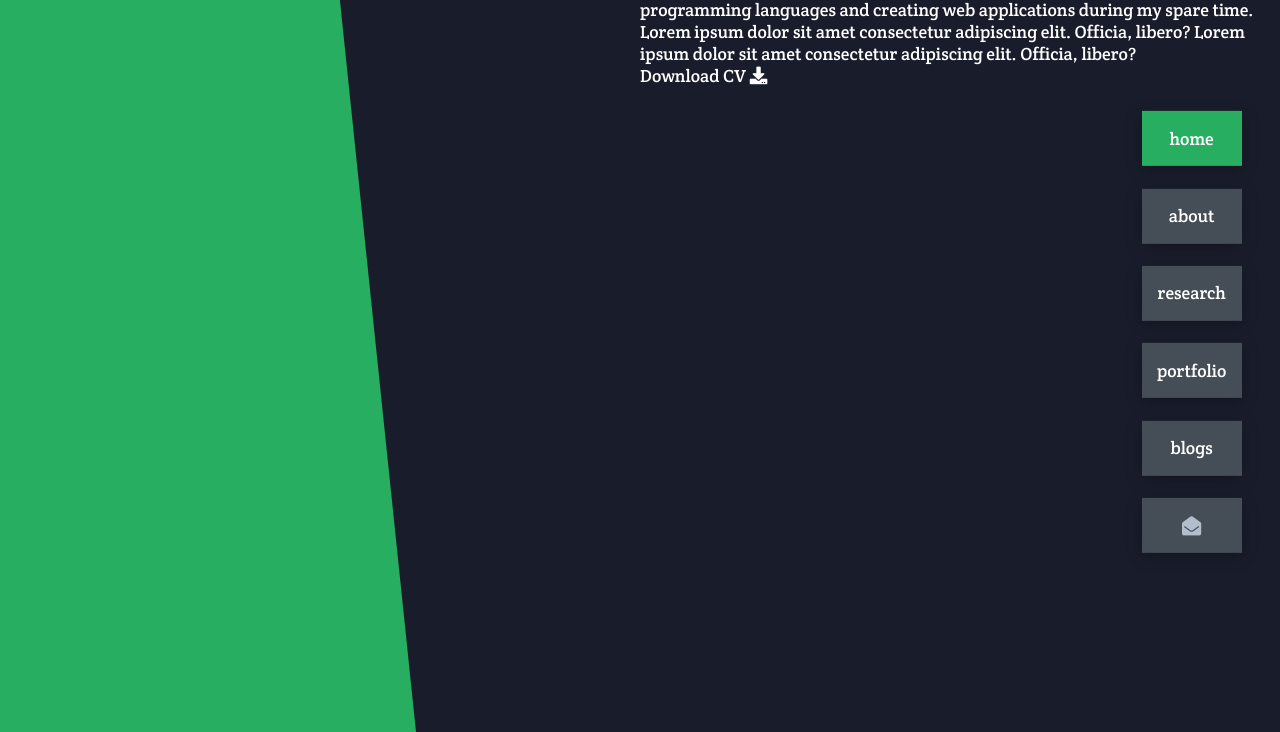
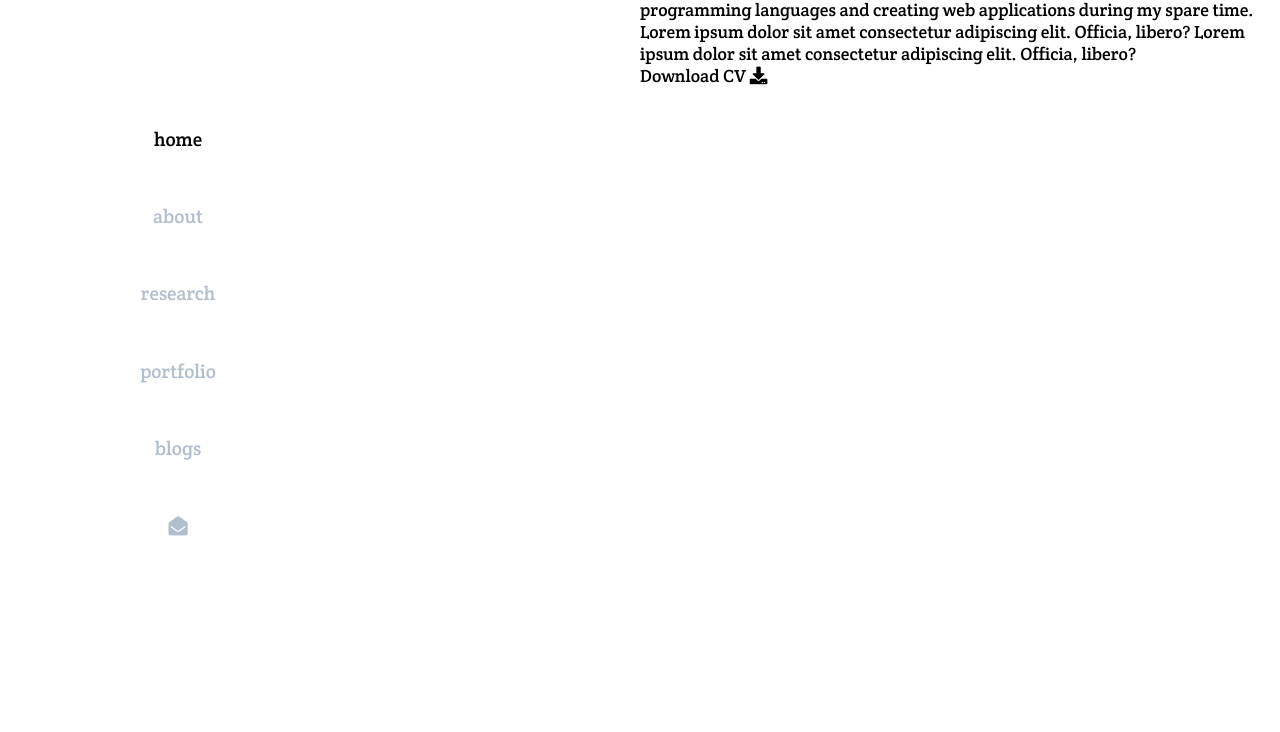
Before and after one commit to BoyoonChang/boyoonchang.github.io, a plain HTML site: page index.html in a window 1280 px wide. Shown: the part 68-800 px from the top of the page. Drawn offline with Linux system fonts and the light colour scheme.

Commit message:
change background color

```diff
--- a/index.html
+++ b/index.html
@@ -43,19 +43,19 @@
 
   <div class="controls">
     <div class="control control-1 active-btn" data-id="home">
-      <span>home</span>
+      <i class="no-italics">home</i>
     </div>
     <div class="control control-2" data-id="about">
-      <span>about</span>
+      <i class="no-italics">about</i>
     </div>
     <div class="control control-2" data-id="research">
-      <span>research</span>
+      <i class="no-italics">research</i>
     </div>
     <div class="control control-3" data-id="portfolio">
-      <span>portfolio</span>
+      <i class="no-italics">portfolio</i>
     </div>
     <div class="control control-4" data-id="blogs">
-      <span>blogs</span>
+      <i class="no-italics">blogs</i>
     </div>
     <div class="control control-5" data-id="contact">
       <i class="fas fa-envelope-open "></i>
--- a/styles/styles.scss
+++ b/styles/styles.scss
@@ -4,7 +4,9 @@
   box-sizing: border-box;
   list-style: none;
 }
-
+.no-italics {
+  font-style: normal;
+}
 :root{
   --color-primary: #191d2b;
   --color-secondary: #27AE60;
@@ -55,7 +57,7 @@ section{
 .section{
   transform: translateY(-100%) scale(0);
   transition: all .4s ease-in-out;
-  background-color: var(--color-primary);
+  background-color: var(--color-white);
 }
 
 .sec1{
@@ -94,23 +96,25 @@ section{
   position: fixed;
   z-index: 10;
   top: 50%;
-  right: 3%;
+  left: 10%;
   display: flex;
   flex-direction: column;
   align-items: center;
   justify-content: center;
   transform: translateY(-50%);
   .active-btn{
-    background-color: var(--color-secondary) !important;
-    transition: all .4s ease-in-out;
+    color: var(--color-black);
+    transition: all .0s ease-in-out;
     i{
-      color: var(--color-white) !important;
+      color: var(--color-black) !important;
     }
   }
   .control{
     padding: 1rem;
     cursor: pointer;
-    background-color: var(--color-grey-4);
+    border-color: var(--color-black);
+    background-color: var(--color-white);
+    color: var(--color-black);
     width: 100px;
     height: 55px;
     border-radius: 0%;
@@ -118,7 +122,6 @@ section{
     justify-content: center;
     align-items: center;
     margin: .7rem 0 ;
-    box-shadow: var(--box-shadow-1);
     i{
       font-size: 1.2rem;
       color: var(--color-grey-2);
@@ -132,6 +135,7 @@ section{
 
 /* Header-content */
 .header-content{
+  color: var(--color-black);
   display: grid;
   grid-template-columns: repeat(2, 1fr);
   height: 100%;
@@ -143,7 +147,7 @@ section{
       transition: all .4s ease-in-out;
       width: 65%;
       height: 100%;
-      background-color: var(--color-secondary);
+      background-color: var(--color-white);
       position: absolute;
       left: 0;
       top: 0;
```
Also changed, not shown: styles/styles.css, 1 other file.
